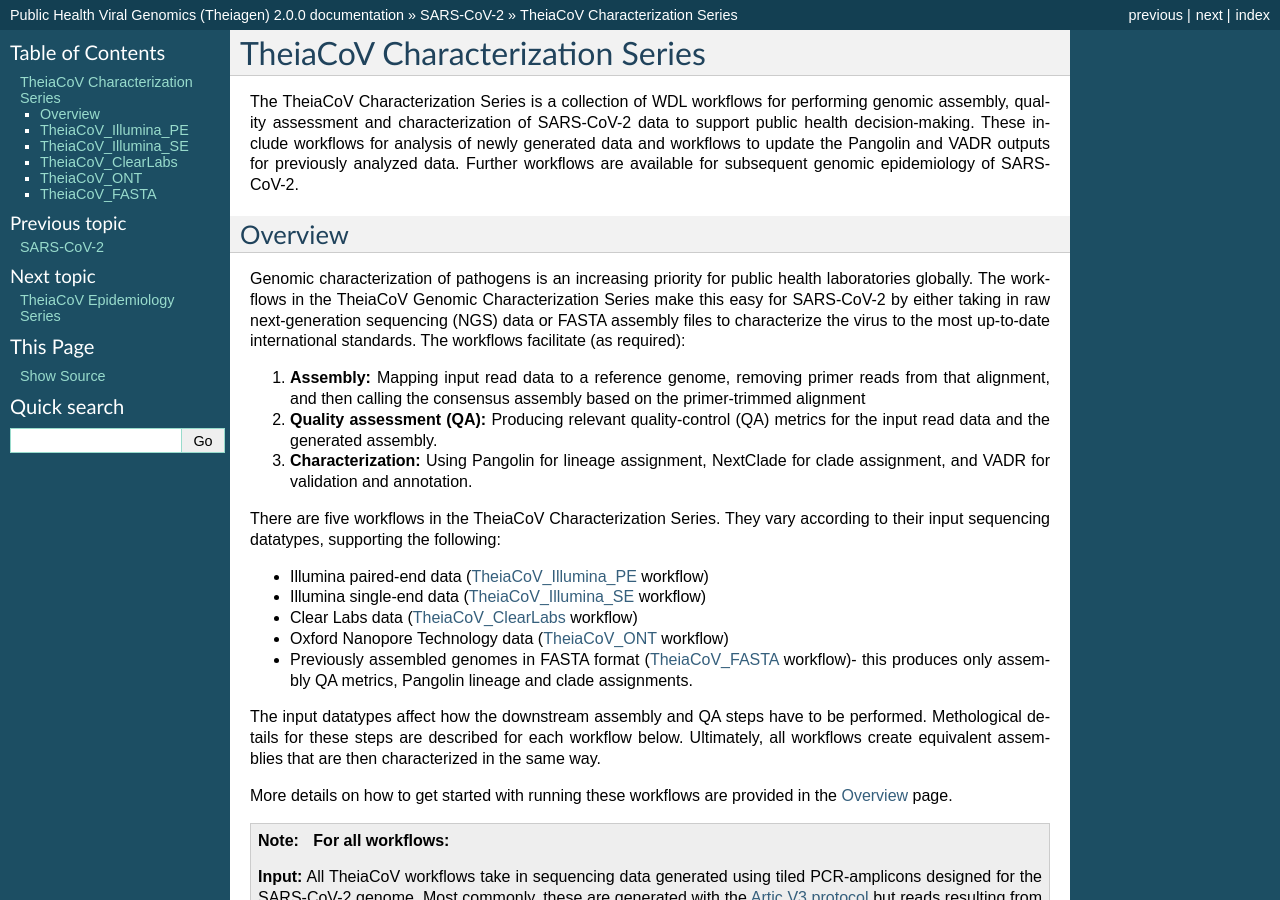
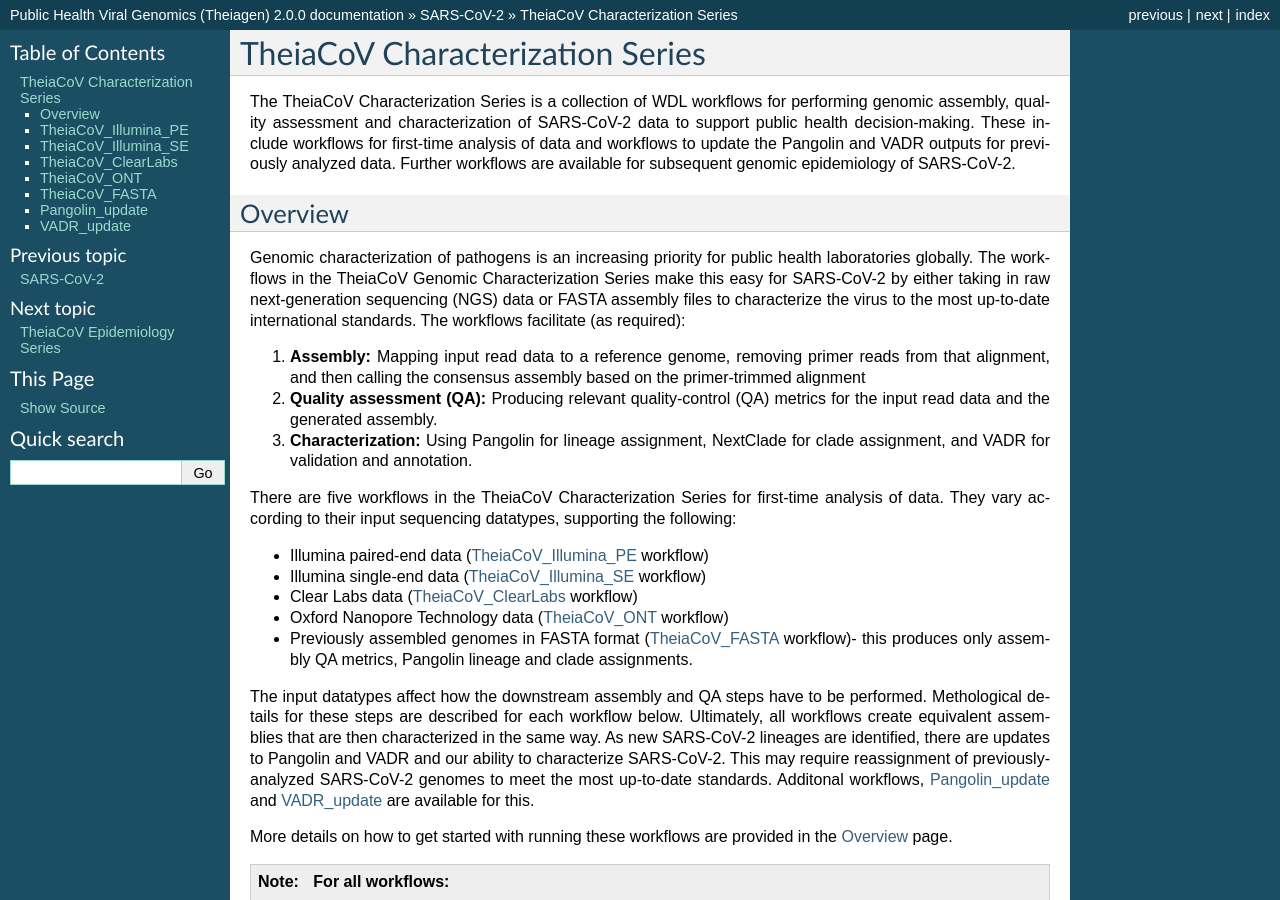
Before and after one commit to theiagen/public_health_viral_genomics, a Sphinx documentation site: the page built from docs/source/theiacov_characterization_workflows.rst, in a window 1280 px wide and 900 px high. Built offline with Sphinx 7.4.7, drawn with Linux system fonts in a browser that asks for light colours; pages that are not in the unit, such as notebooks, are missing from menus; some of the changed text lies outside the part shown.

Commit message:
links to tables; testing

```diff
--- a/docs/source/theiacov_characterization_workflows.rst
+++ b/docs/source/theiacov_characterization_workflows.rst
@@ -2,7 +2,7 @@
 TheiaCoV Characterization Series
 ===================================
 
-The TheiaCoV Characterization Series is a collection of WDL workflows for performing genomic assembly, quality assessment and characterization of SARS-CoV-2 data to support public health decision-making. These include workflows for analysis of newly generated data and workflows to update the Pangolin and VADR outputs for previously analyzed data. Further workflows are available for subsequent genomic epidemiology of SARS-CoV-2.
+The TheiaCoV Characterization Series is a collection of WDL workflows for performing genomic assembly, quality assessment and characterization of SARS-CoV-2 data to support public health decision-making. These include workflows for first-time analysis of data and workflows to update the Pangolin and VADR outputs for previously analyzed data. Further workflows are available for subsequent genomic epidemiology of SARS-CoV-2.
 
 Overview
 ===========
@@ -13,7 +13,7 @@ Genomic characterization of pathogens is an increasing priority for public healt
 2. **Quality assessment (QA):** Producing relevant quality-control (QA) metrics for the input read data and the generated assembly.
 3. **Characterization:** Using Pangolin for lineage assignment, NextClade for clade assignment, and VADR for validation and annotation.
 
-There are five workflows in the TheiaCoV Characterization Series. They vary according to their input sequencing datatypes, supporting the following:
+There are five workflows in the TheiaCoV Characterization Series for first-time analysis of data. They vary according to their input sequencing datatypes, supporting the following:
 
 * Illumina paired-end data (TheiaCoV_Illumina_PE_ workflow)
 * Illumina single-end data (TheiaCoV_Illumina_SE_ workflow)
@@ -21,7 +21,7 @@ There are five workflows in the TheiaCoV Characterization Series. They vary acco
 * Oxford Nanopore Technology data (TheiaCoV_ONT_ workflow)
 * Previously assembled genomes in FASTA format (TheiaCoV_FASTA_ workflow)- this produces only assembly QA metrics, Pangolin lineage and clade assignments.
 
-The input datatypes affect how the downstream assembly and QA steps have to be performed. Methological details for these steps are described for each workflow below. Ultimately, all workflows create equivalent assemblies that are then characterized in the same way.
+The input datatypes affect how the downstream assembly and QA steps have to be performed. Methological details for these steps are described for each workflow below. Ultimately, all workflows create equivalent assemblies that are then characterized in the same way. As new SARS-CoV-2 lineages are identified, there are updates to Pangolin and VADR and our ability to characterize SARS-CoV-2. This may require reassignment of previously-analyzed SARS-CoV-2 genomes to meet the most up-to-date standards. Additonal workflows, Pangolin_update_ and VADR_update_ are available for this.
 
 More details on how to get started with running these workflows are provided in the `Overview <https://public-health-viral-genomics-theiagen.readthedocs.io/en/latest/overview.html#>`_ page.
 
@@ -279,3 +279,13 @@ More information about the TheiaCoV_ONT workflow including inputs, outputs and d
             **scorpio** Colquhoun & Jackson. 2021. Scorpioi. https://github.com/cov-lineages/scorpio
 
             **snakemake** Köster J, Rahmann S. Snakemake—a scalable bioinformatics workflow engine. Bioinformatics. 2012 Oct 1;28(19):2520-2.
+
+Pangolin_update
+=================
+
+More information about the Pangolin_update workflow including inputs, outputs and default tool parameters can be found in the tables of `required user inputs <https://github.com/theiagen/public_health_viral_genomics/blob/main/docs/source/tables/pangolin_update_required_inputs.csv>`_, `optional user inputs <https://github.com/theiagen/public_health_viral_genomics/blob/main/docs/source/tables/pangolin_update_optional_inputs.csv>`_ and `outputs <https://github.com/theiagen/public_health_viral_genomics/blob/eld-docs-dev/docs/source/tables/vadr_update_outputs.csv>`_.
+
+VADR_update
+=================
+
+More information about the VADR_update workflow including inputs, outputs and default tool parameters can be found in the tables of `required user inputs </tables/vadr_update_required_inputs.csv>`_, `optional user inputs <https://github.com/theiagen/public_health_viral_genomics/blob/eld-docs-dev/docs/source/tables/pangolin_update_optional_inputs.csv>`_ and `outputs <https://github.com/theiagen/public_health_viral_genomics/blob/eld-docs-dev/docs/source/tables/vadr_update_outputs.csv>`_.
```
